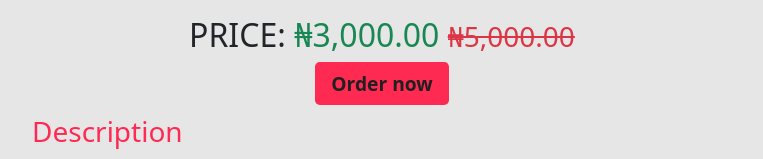
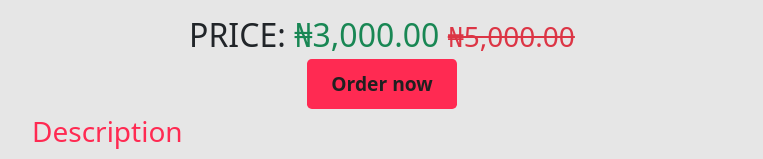
Before and after one commit to Festusali/skin-tag, a plain HTML site: page index.html in a window 1280 px wide. Shown: the part 1662-1821 px from the top of the page, without its empty margins (258-1021 px from the left). Drawn offline with Linux system fonts and the light colour scheme.

Commit message:
Increase Order Now Button Size

```diff
--- a/assets/style.css
+++ b/assets/style.css
@@ -69,7 +69,7 @@ ul {
 }
 
 .btn-default {
-    padding: .5rem 1rem;
+    padding: .7rem 1.5rem;
     background-color: var(--primary);
     color: var(--dark);
     text-decoration: none;
```
